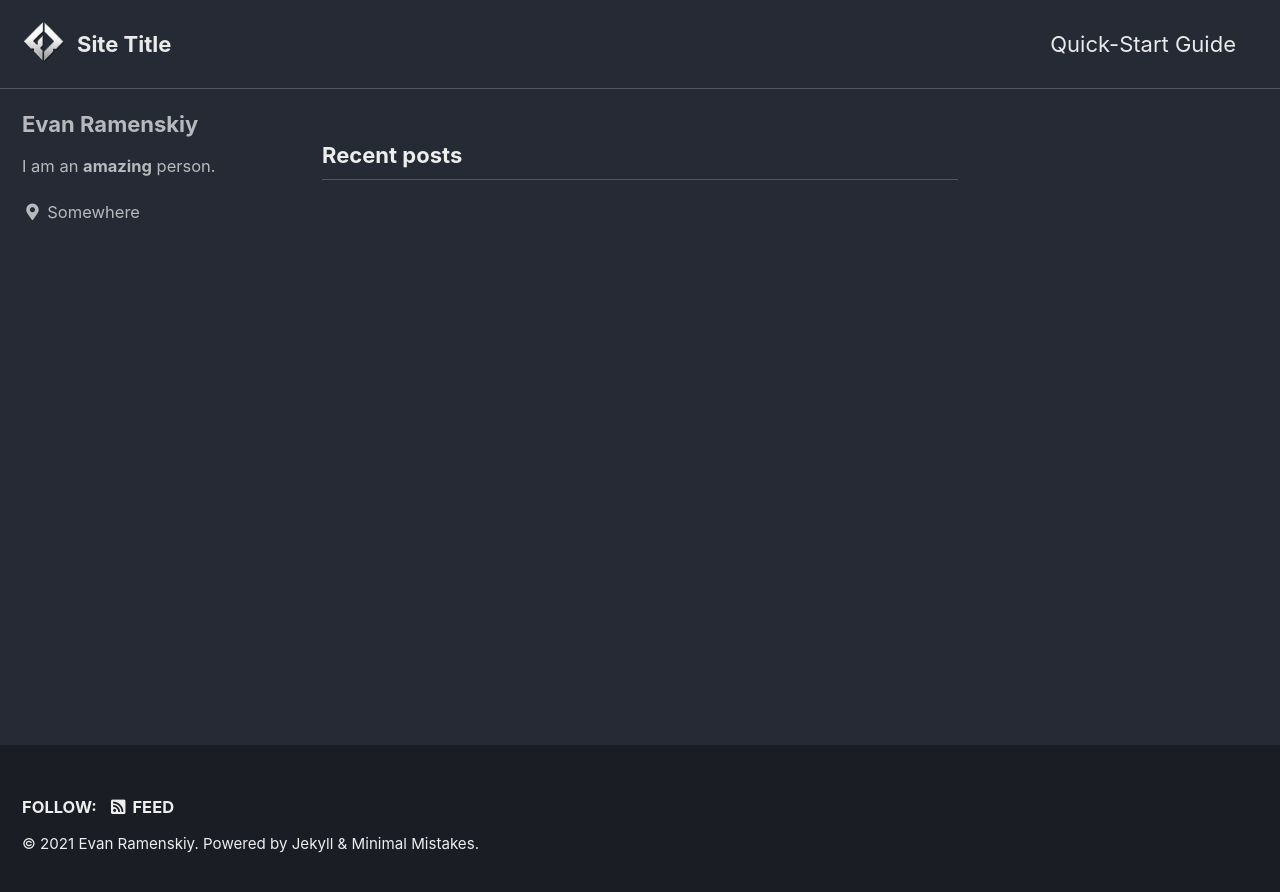
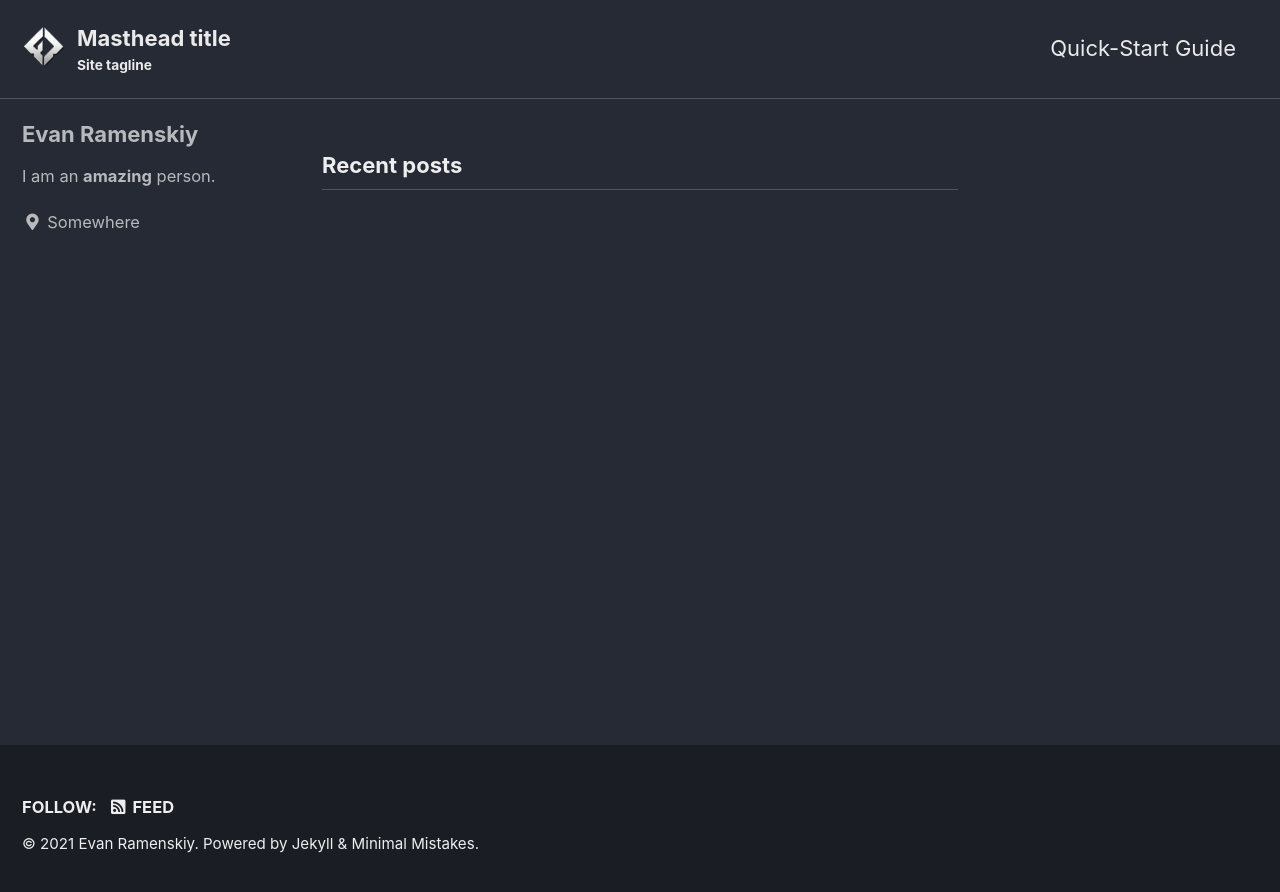
Before and after one commit to ramenskiy/github-pages-ramenskiy, a Jekyll site: the page built from index.html, in a window 1280 px wide. Shown: the top 892 px of the page. Built offline with Jekyll 4.4.1, drawn with Linux system fonts in a browser that asks for light colours; cached includes are drawn as plain includes; the list of posts is cut into pages by our own code.

Commit message:
Change titles

```diff
--- a/_config.yml
+++ b/_config.yml
@@ -18,7 +18,7 @@ minimal_mistakes_skin    : dark # "air", "aqua", "contrast", "dark", "dirt", "ne
 locale                   : "en-US"
 title                    : "Site Title"
 title_separator          : "-"
-subtitle                 : # site tagline that appears below site title in masthead
+subtitle                 : "Site tagline" # site tagline that appears below site title in masthead
 name                     : "Evan Ramenskiy"
 description              : "An amazing website."
 url                      : https://ramenskiy.com
@@ -26,7 +26,7 @@ baseurl                  : # the subpath of your site, e.g. "/blog"
 repository               : ramenskiy/github-pages-ramenskiy
 teaser                   : /assets/images/1.jpg
 logo                     : /assets/images/logo.png
-masthead_title           : # overrides the website title displayed in the masthead, use " " for no title
+masthead_title           : "Masthead title" # overrides the website title displayed in the masthead, use " " for no title
 # breadcrumbs            : false # true, false (default)
 words_per_minute         : 200
 comments:
```
